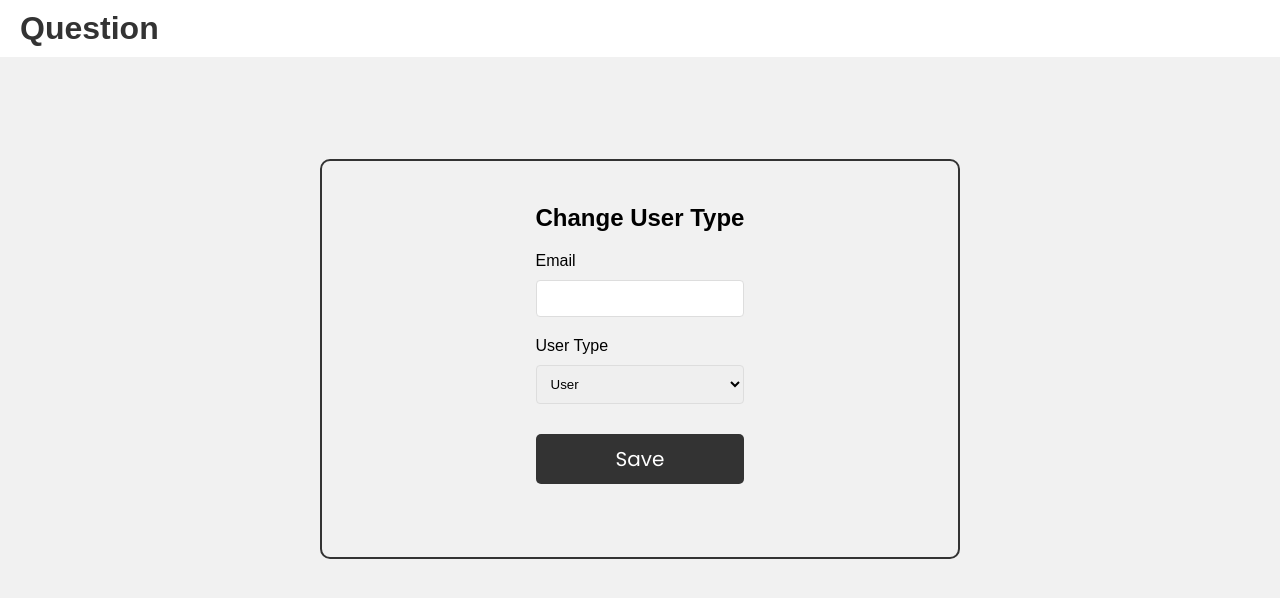
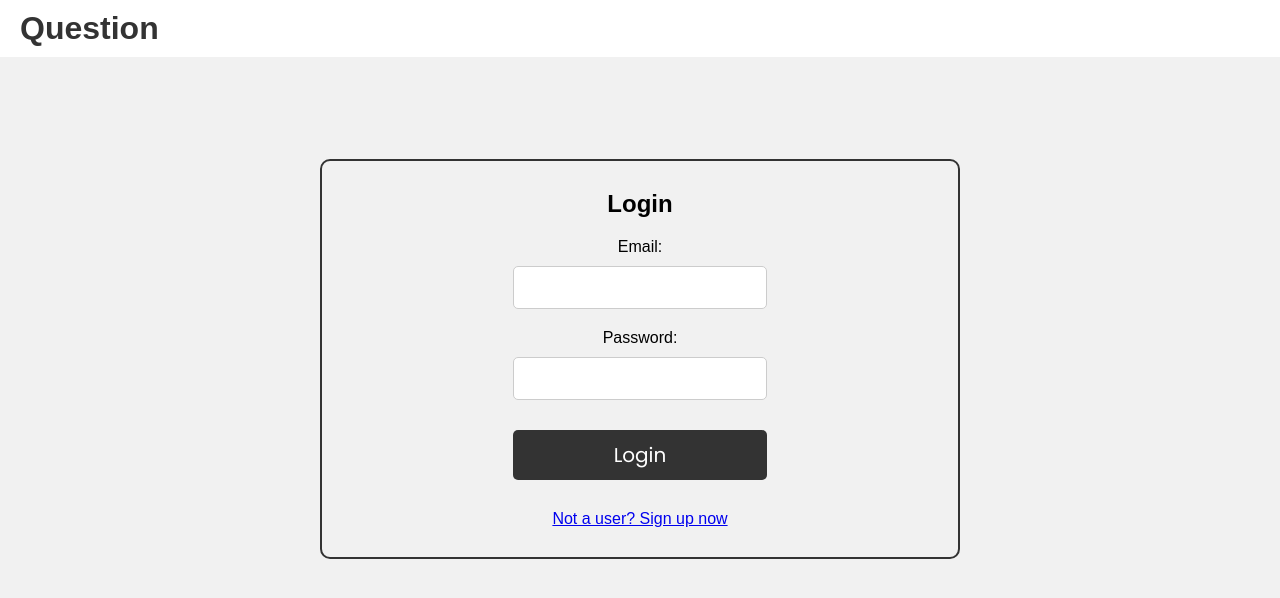
Before and after one commit to CS3219-AY2324S1/ay2324s1-course-assessment-g47, a React (Create React App) app in the folder frontend/: page /changetype in a window 1280 px wide. Shown: the top 598 px of the page. Built offline with nearby package versions, Linux system fonts and the light colour scheme.

Commit message:
Add new HTML and CSS for change account type
However, there is some issue with the dropmenu with initial page start
up causing a problem for the changetypehome.js

```diff
--- a/frontend/src/components/ChangeTypeHome.js
+++ b/frontend/src/components/ChangeTypeHome.js
@@ -1,27 +1,43 @@
-import React, { useEffect, useState } from "react";
+import React, { useState } from "react";
 import { Link } from "react-router-dom";
 import "./css/Login.css";
 import "./css/ChangeTypeHome.css";
+import LoginPage from "./Login";
+import "./css/Common.css";
 
-function ChangeTypeHome({ user, handleUserChange, handleLogout}) {
+function ChangeTypeHome({ user, handleUserChange, handleLogout, handleLogin}) {
     const postgresqlPort = 4001;
-    const [localUser, setLocalUser] = useState({
-        username: user ? user.username : "",
-        email: user ? user.email : "",
-        account_type: user ? user.account_type : "",
+    const [formData, setFormData] = useState({
+        email: "",
+        account_type: "",
+        updateSuccess: "",
     });
 
-    useEffect(() => {
-        setLocalUser({
-            username: user ? user.username : "",
-            email: user ? user.email : "",
-            account_type: user ? user.account_type : "",
+    const changeLabelText = (text) => {
+        setFormData({
+            ...formData,
+            updateSuccess: text,
         });
-    }, [user]);
+    };
+
+    const [selectedOption, setSelectedOption] = useState("user");
+
+    const handleChange = (e) => {
+        setSelectedOption(e.target.value);
+        setFormData({
+            ...formData,
+            [e.target.id]: e.target.value,
+        });
+    };
 
     const handleSaveClick = async (e) => {
         e.preventDefault();
-        handleUserChange(localUser);
+        if (user.account_type === "admin" && formData.account_type === "admin") {
+            changeLabelText("Cannot change admin account type");
+            return;
+        }
+        const { email, account_type } = formData;
+
         //get user id from local storage then update user info
         try {
             console.log(user);
@@ -32,55 +48,84 @@ function ChangeTypeHome({ user, handleUserChange, handleLogout}) {
                     headers: {
                         "Content-Type": "application/json",
                     },
-                    body: JSON.stringify(localUser),
+                    body: JSON.stringify({ email, account_type }),
                 }
             );
 
+            //check that email exists in database
             if (response.status === 200) {
-                //successful update
+                // Successful update
                 const data = await response.json();
+                changeLabelText(data.message);
                 console.log("Update successful");
+            } else if (response.status === 401) {
+                // Invalid email or password
+                const errorData = await response.json();
+                changeLabelText(errorData.error);
+                console.log("Update failed: " + errorData.error);
             } else {
                 // Handle other error cases
                 console.log("Server error");
+                changeLabelText("Server error");
             }
         } catch (error) {
-            console.error("Error:", error);
+            console.log(error);
+            changeLabelText(error.message);
         }
     };
 
-    return (
+    return user ? (
+        <>
+            <div className="header">
+                <div className="left">
+                        <p>
+                            <Link className="button-link" to="/">Dashboard</Link>
+                        </p>
+                    </div>
+                    <div className="center">
+                        <h1>Change Account Type</h1>
+                    </div>
+                    <div className="right">
+                        <p>
+                            <button className="button-link" onClick={() => handleLogout()}>Logout</button>
+                        </p>
+                    </div>
+                </div>{" "}
+            <div className="changetypehome">
                 <div className="changetypehome-container">
                     <div className="ChangeTypeHome">
-                <h1>Change User Type</h1>
-                <form>
+                        <form onSubmit={handleSaveClick}>
+                            <div className="form-group">
                             <label htmlFor="email">Email</label>
                             <input
                                 type="email"
                                 id="email"
-                        onChange={(e) =>
-                            setLocalUser({ ...localUser, email: e.target.value })
-                        }
+                                onChange={handleChange}
+                                required
                             />
+                            </div>
+                            <div className="form-group">
                             <label htmlFor="accountType">User Type</label>
                             <select
                                 id="account_type"
-                        onChange={(e) =>
-                            setLocalUser({
-                                ...localUser,
-                                account_type: e.target.value,
-                            })
-                        }
-                        value={localUser.account_type}
+                                onChange={handleChange}
+                                value={selectedOption}
+                                required
                             >
-                        <option value="user">User</option>
+                                <option value="user" selected>User</option>
                                 <option value="superuser">SuperUser</option>
                                 <option value="admin">Admin</option>
                             </select>
+                            </div>
+                            <div className="form-group">
+                            {formData.updateSuccess && (
+                                <p className="success">{formData.updateSuccess}</p>
+                            )}
+                            </div>
                             <div className="button-wrapper">
                                 <button
                                     className="login-button"
-                            onClick={handleSaveClick}
+                                    type="submit"
                                 >
                                     Save
                                 </button>
@@ -88,6 +133,10 @@ function ChangeTypeHome({ user, handleUserChange, handleLogout}) {
                         </form>
                         </div>
                     </div>
+                </div>
+            </>
+    ) : (
+        <LoginPage onSuccessLogin={handleLogin} />
     );
 }
 
--- a/frontend/src/components/Profile.js
+++ b/frontend/src/components/Profile.js
@@ -3,7 +3,7 @@ import { Link } from "react-router-dom";
 import LoginPage from "./Login";
 import "./css/Profile.css";
 
-function Profile({ user, handleUserChange, handleLogout }) {
+function Profile({ user, handleUserChange, handleLogout, handleLogin }) {
 	const postgresqlPort = 4001;
 	const [isEditing, setIsEditing] = useState(false);
 	const [localUser, setLocalUser] = useState({
@@ -87,14 +87,25 @@ function Profile({ user, handleUserChange, handleLogout }) {
 		}
 	};
 
-	if (!user) {
-		// Return a different component or handle the case when user is not defined
-		return <LoginPage />;
-	}
-
-	return (
+	return user ? (
+		<>
+            <div className="header">
+                <div className="left">
+						{ 	!isEditing ? (
+								<Link className="button-link" to="/">Dashboard</Link>
+							) : null
+						}
+                    </div>
+                    <div className="center">
+                        <h1>Profile Settings</h1>
+                    </div>
+                    <div className="right">
+                        <p>
+                            <button className="button-link" onClick={() => handleLogout()}>Logout</button>
+                        </p>
+                    </div>
+                </div>{" "}
 		<div className="profile-container">
-			<h2 className="profile-heading">Profile</h2>
 			<div className="username-wrapper">
 				<label className="login-label">Username:</label>
 				{isEditing ? (
@@ -158,8 +169,10 @@ function Profile({ user, handleUserChange, handleLogout }) {
 					</>
 				)}
 			</div>
-			{!isEditing ? <Link to="/">Dashboard</Link> : null}
 		</div>
+		</>
+	) : (
+		<LoginPage onSuccessLogin={handleLogin} />
 	);
 }
 
--- a/frontend/src/components/css/ChangeTypeHome.css
+++ b/frontend/src/components/css/ChangeTypeHome.css
@@ -1,4 +1,3 @@
-
 .changetypehome-container {
     display: flex;
     flex-direction: column;
--- /dev/null
+++ b/frontend/src/components/css/Common.css
@@ -0,0 +1,30 @@
+.button-link {
+    display: inline-block;
+    padding: 10px 20px;
+    background-color: rgb(186, 186, 186);
+    color: #fff;
+    text-decoration: none;
+    border: none;
+    border-radius: 4px;
+    cursor: pointer;
+    font-weight: bold;
+    text-align: center;
+    transition: background-color 0.3s ease;
+}
+
+.button-link:hover {
+    background-color: #5a7ea3;
+}
+
+.button-link:active {
+    background-color: white;
+}
+
+.button-links p:first-child {
+    float: left;
+}
+
+/* Position the second link on the right */
+.button-links p:last-child {
+    float: right;
+}
--- a/frontend/src/pages/Home.css
+++ b/frontend/src/pages/Home.css
@@ -18,21 +18,3 @@
     font-size: 24px;
     font-weight: bold;
   }
-
-  .left a {
-    color: #333;
-    text-decoration: none;
-    font-size: 18px;
-  }
-
-  .right button {
-    background-color: transparent;
-    color: #333;
-    border: none;
-    font-size: 18px;
-    cursor: pointer;
-  }
-
-  .right button:hover {
-    text-decoration: underline;
-  }
--- a/frontend/src/pages/Home.js
+++ b/frontend/src/pages/Home.js
@@ -33,10 +33,10 @@ const Home = ({ user, handleLogin, handleLogout }) => {
 			<div className="header">
 				<div className="left">
 					<p>
-						<Link to="/profile">Profile</Link>
+						<Link className="button-link" to="/profile">Profile</Link>
 					</p>
 					<p>
-						<Link to="/changetype">Change Type</Link>
+						<Link className="button-link" to="/changetype">Change Account Type</Link>
 					</p>
 				</div>
 				<div className="center">
@@ -44,11 +44,10 @@ const Home = ({ user, handleLogin, handleLogout }) => {
 				</div>
 				<div className="right">
 					<p>
-						<button onClick={() => handleLogout()}>Logout</button>
+						<button className="button-link" onClick={() => handleLogout()}>Logout</button>
 					</p>
 				</div>
 			</div>{" "}
-			(
 			<div className="home">
 				<QuestionForm />
 				<div className="table-container">
```
Also changed, not shown: frontend/src/components/css/Login.css (line endings or trailing spaces), 1 other file (tests, documents, lock files or other folders). Lines whose indentation alone changed are shown as unchanged.
